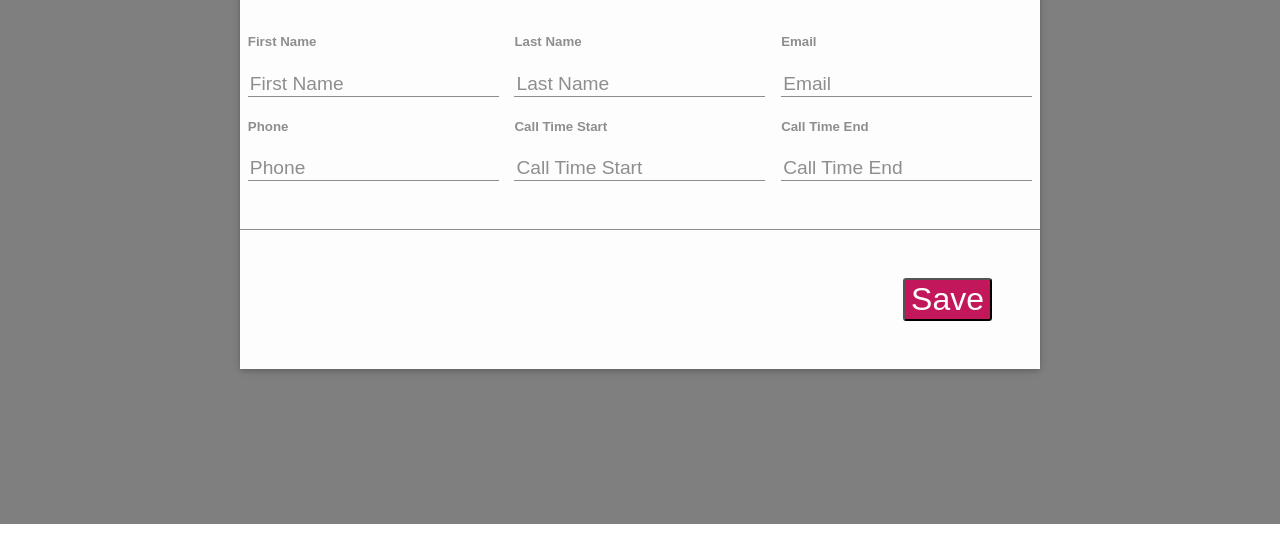
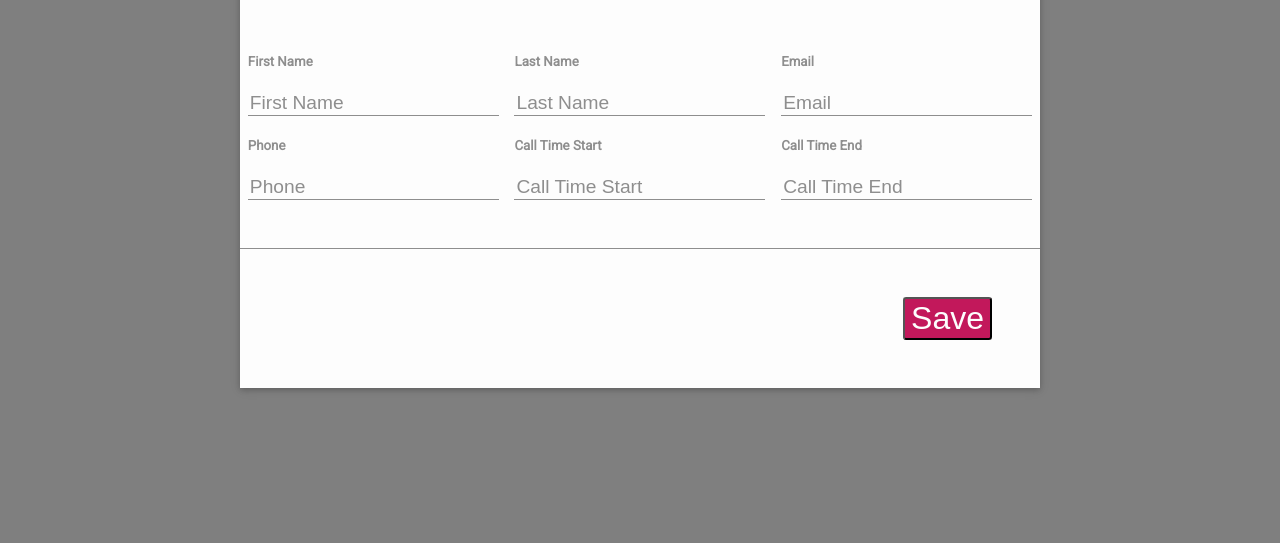
Before and after one commit to Whittenburry/05-form-modal, a website: page public/index.html in a window 1280 px wide. Shown: the part 276-819 px from the top of the page. Drawn offline with nearby package versions, Linux system fonts and the light colour scheme; files that its build step writes are made by us from their sources.

Commit message:
form modal font-family style change

```diff
--- a/public/index.html
+++ b/public/index.html
@@ -3,6 +3,7 @@
   <head>
     <meta charset="utf-8">
     <title>05 Form Modal</title>
+    <link href='https://fonts.googleapis.com/css?family=Roboto' rel='stylesheet' type='text/css'>`
     <link rel="stylesheet" href="/app.css">
   </head>
   <body>
--- a/styles/_base.scss
+++ b/styles/_base.scss
@@ -6,5 +6,5 @@ body {
   background: url('img/bg.png') no-repeat top center fixed;
   background-size: cover;
 
-  font-family: sans-serif;
+  font-family: 'Roboto', sans-serif;
 }
```
